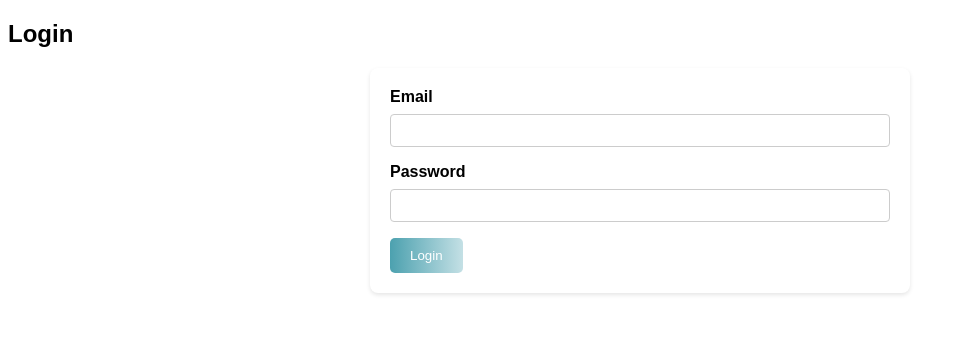
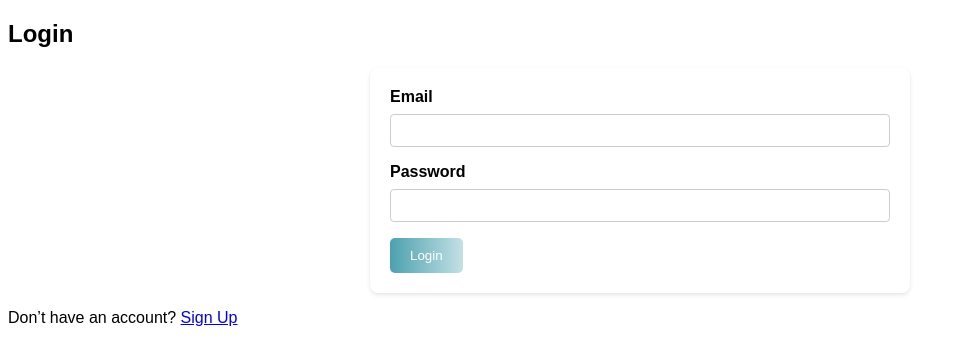
Before and after one commit to Strewik/Lib58, a React (Vite) app in the folder frontend/: page /login in a window 1280 px wide. Shown: the top 364 px of the page, without its empty margins (0-962 px from the left). Built offline with nearby package versions, Linux system fonts and the light colour scheme.

Commit message:
adds links

```diff
--- a/frontend/src/api.js
+++ b/frontend/src/api.js
@@ -3,9 +3,9 @@ import { ACCESS_TOKEN } from "./constants";
 
 // const isDevelopment  = import.meta.env.NODE === "development"
 const api = axios.create({
-    // baseURL: "http://localhost:8000"
+    baseURL: "http://localhost:8000"
     // baseURL: isDevelopment ? import.meta.env.VITE_API_URL_LOCAL : import.meta.env.VITE_API_URL_DEPLOY
-    baseURL: "https://lib58.onrender.com"
+    // baseURL: "https://lib58.onrender.com"
 })
 
 api.interceptors.request.use(
--- a/frontend/src/components/AuthForm.jsx
+++ b/frontend/src/components/AuthForm.jsx
@@ -1,6 +1,5 @@
 import { useState } from "react";
-import { useNavigate } from "react-router-dom";
-import { jwtDecode } from "jwt-decode";
+import { useNavigate, Link } from "react-router-dom";
 import api from "../api";
 import { ACCESS_TOKEN, REFRESH_TOKEN } from "../constants";
 
@@ -113,6 +112,18 @@ const AuthForm = ({ isLogin, route }) => {
         </div>
         <button type="submit">{isLogin ? "Login" : "Sign Up"}</button>
       </form>
+      {/* Navigation link to the other form */}
+      <div className="form-footer">
+        {isLogin ? (
+          <p>
+            Don’t have an account? <Link to="/signup">Sign Up</Link>
+          </p>
+        ) : (
+          <p>
+            Already have an account? <Link to="/login">Login</Link>
+          </p>
+        )}
+      </div>
     </div>
   );
 };
--- a/frontend/src/pages/Landing.jsx
+++ b/frontend/src/pages/Landing.jsx
@@ -1,17 +1,25 @@
 import { useState } from "react";
-import { Outlet } from "react-router-dom";
+import { Outlet, useNavigate } from "react-router-dom";
 import "./Landing.css";
 import Dashboard from "./Dashboard";
 import Users from "./Users";
 import BookList from "./BookList";
 import IssueReturn from "./IssueReturn";
 import ClientDashboard from "./ClientDashboard";
+import { ACCESS_TOKEN, REFRESH_TOKEN } from "../constants";
 
 const HomePage = () => {
+  const navigate = useNavigate();
   const [selectedMenuItem, setSelectedMenuItem] = useState("Dashboard");
 
   const handleMenuItemClick = (menuItem) => {
     setSelectedMenuItem(menuItem);
+  };
+
+  const handleLogout = () => {
+    localStorage.removeItem(ACCESS_TOKEN);
+    localStorage.removeItem(REFRESH_TOKEN);
+    navigate("/login");
   };
 
   return (
@@ -59,7 +67,11 @@ const HomePage = () => {
             </li>
           </ul>
         </nav>
-
+        <div className="logout-section">
+          <button onClick={handleLogout} className="logout-button">
+            Logout
+          </button>
+        </div>
         <footer className="copyright">
           <p>&copy; 2024 Lib58</p>
         </footer>
```
